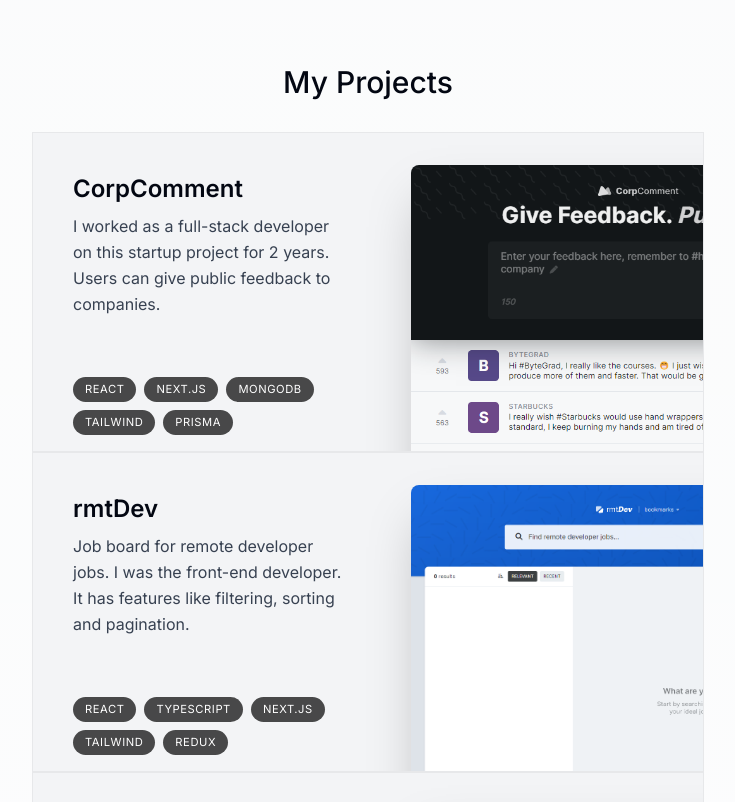
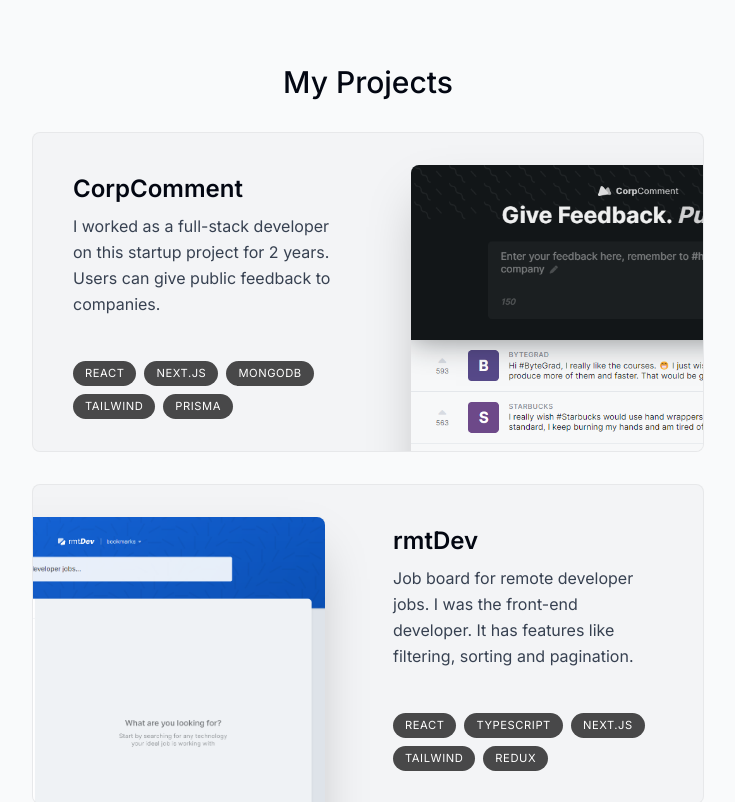
Before and after one commit to stephn2027/portfolio-stephen, a Next.js app: page / in a window 1280 px wide. Shown: the part 1480-2282 px from the top of the page, without its empty margins (272-1007 px from the left). Built offline with nearby package versions, Linux system fonts and the light colour scheme.

Commit message:
added projects component and project effects

```diff
--- a/app/globals.css
+++ b/app/globals.css
@@ -2,26 +2,14 @@
 @tailwind components;
 @tailwind utilities;
 
-:root {
-  --foreground-rgb: 0, 0, 0;
-  --background-start-rgb: 214, 219, 220;
-  --background-end-rgb: 255, 255, 255;
+html {
+  --line-color: #e5e7eb;
 }
 
-@media (prefers-color-scheme: dark) {
-  :root {
-    --foreground-rgb: 255, 255, 255;
-    --background-start-rgb: 0, 0, 0;
-    --background-end-rgb: 0, 0, 0;
-  }
+html.dark {
+  --line-color: rgba(255, 255, 255, 0.2);
 }
 
-body {
-  color: rgb(var(--foreground-rgb));
-  background: linear-gradient(
-      to bottom,
-      transparent,
-      rgb(var(--background-end-rgb))
-    )
-    rgb(var(--background-start-rgb));
+.borderBlack {
+  @apply border border-black/10;
 }
--- a/app/layout.tsx
+++ b/app/layout.tsx
@@ -16,9 +16,9 @@ export default function RootLayout({
 }) {
   return (
     <html lang="en">
-      <body className={`${inter.className} bg-gray-50 text-gray-950 relative h-[5000px] pt-28 sm:pt-36 `}>
-        <div className="bg-[#fbe2e3] absolute -z-10 top-[-6rem] right-[11rem] h-[32.25rem] w-[32.25rem] rounded-full blur-[10rem] sm:w[68.75rem]"></div>
-        <div className="bg-[#dbd7fb] absolute -z-10 top-[-1rem] left-[-35rem] h-[32.25rem] w-[50rem] rounded-full blur-[10rem] sm:w-[68.75rem] md:left-[-33rem] lg:left-[-28rem] xl:left-[-15rem] 2xl:left-[-5rem]"></div>
+      <body className={`${inter.className} bg-gray-50 text-gray-950 relative pt-28 sm:pt-36`}>
+        <div className="bg-[#fbe2e3] absolute -z-10 top-[-6rem] right-[11rem] h-[31.25rem] w-[31.25rem] rounded-full blur-[10rem] sm:w-[68.75rem]"></div>
+        <div className="bg-[#dbd7fb] absolute -z-10 top-[-1rem] left-[-35rem] h-[31.25rem] w-[50rem] rounded-full blur-[10rem] sm:w-[68.75rem] md:left-[-33rem] lg:left-[-28rem] xl:left-[-15rem] 2xl:left-[-5rem]"></div>
         {children}
         <Header />
       </body>
--- a/components/Project.tsx
+++ b/components/Project.tsx
@@ -1,6 +1,9 @@
+'use client';
+
 import { projectsData } from '@/lib/data';
+import { motion, useScroll, useTransform } from 'framer-motion';
 import Image from 'next/image';
-import React from 'react';
+import React, { useRef } from 'react';
 
 type ProjectProps = (typeof projectsData)[number];
 
@@ -10,9 +13,18 @@ export default function Project({
   tags,
   imageUrl,
 }: ProjectProps) {
+    const ref  = useRef<HTMLDivElement>(null);
+    const {scrollYProgress} = useScroll({
+        target:ref,
+        offset:['0 1', '1.33 1'],
+    });
+    const scaleProgress = useTransform(scrollYProgress,[0,1],[0.75,1])
+    const opacityProgress = useTransform(scrollYProgress,[0,1],[0.6,1])
+
   return (
-  <section className='bg-gray-100 max-w-[42rem] border border-black/5 overflow-hidden sm:pr-8 relative sm:h-[20rem]'>
-    <div className='py-4 px-5 sm:pl-10 sm:pr-2 sm:pt-10 sm:max-w-[50%] flex flex-col h-full'>
+    <motion.div ref={ref} style={{scale:scaleProgress, opacity:opacityProgress}} className='mb-3 sm:mb-8 last:mb-0 group'>
+  <section className='group bg-gray-100 max-w-[42rem] border border-black/5 overflow-hidden sm:pr-8 relative sm:h-[20rem] group-even:pl-8 hover:bg-gray-200 transition rounded-lg'>
+    <div className='pt-4 pb-8 px-5 sm:pl-10 sm:pr-2 sm:pt-10 sm:max-w-[50%] flex flex-col h-full group-even:ml-[18rem]'>
 
     <h3 className='text-2xl font-semibold'>{title}</h3>
     <p className='mt-2 leading-relaxed text-gray-700'>{description}</p>
@@ -22,7 +34,8 @@ export default function Project({
     ))}
     </ul>
     </div>
-    <Image src={imageUrl} alt={title} quality={95} className='absolute top-8 -right-40 w-[28.25rem] rounded-t-lg shadow-2xl'/>
+    <Image src={imageUrl} alt={title} quality={95} className='absolute top-8 -right-40 w-[28.25rem] rounded-t-lg shadow-2xl transition group-hover:scale-[1.04] group-hover:-translate-x-3 group-hover:translate-y-3 group-hover:-rotate-2 group-even:group-hover:translate-x-3 group-even:group-hover:translate-y-3 group-even:group-hover:rotate-2 group-even:right-[initial] group-even:-left-40'/>
     </section>
+    </motion.div>
   )
 }
```
